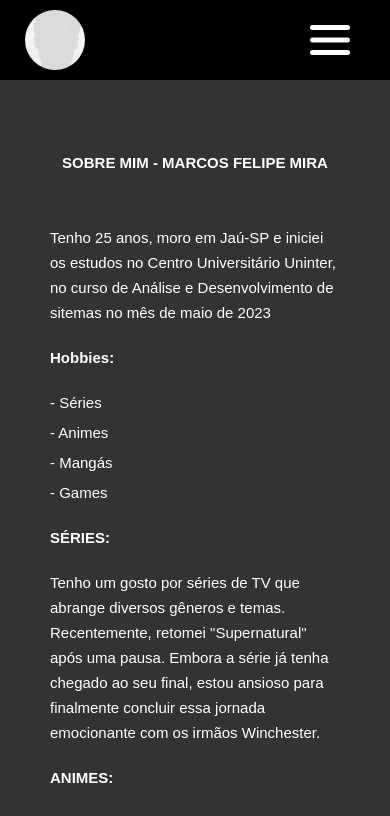
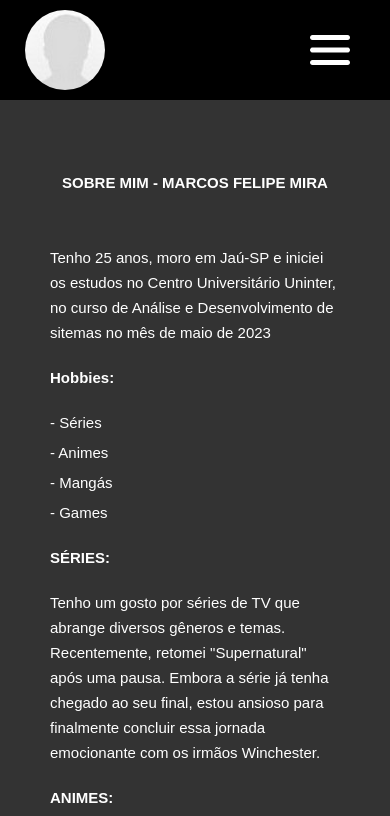
Before and after one commit to MarcosENGComp/TrabalhoUninter, a plain HTML site: page index.html in a window 390 px wide. Shown: the top 816 px of the page. Drawn offline with Linux system fonts and the light colour scheme.

Commit message:
Novo commit

```diff
--- a/assets/css/style.css
+++ b/assets/css/style.css
@@ -266,8 +266,8 @@ footer{
     }
 
     .logo{
-        width: 60px;
-        height: 60px;
+        width: 80px;
+        height: 80px;
     }
     /*AQUI, ABAIXO DE 720p O MENU BAR IRÁ APARECER*/
     #menu-bar{
@@ -287,6 +287,7 @@ footer{
         height: calc(100vh - 100px);
         top: 100px;
         right: 0;
+        padding-top: 20px;
     }
 
     .menu ul {
```
